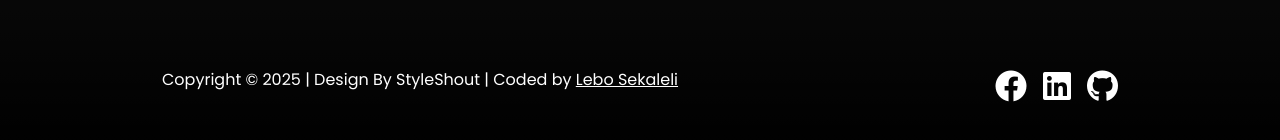
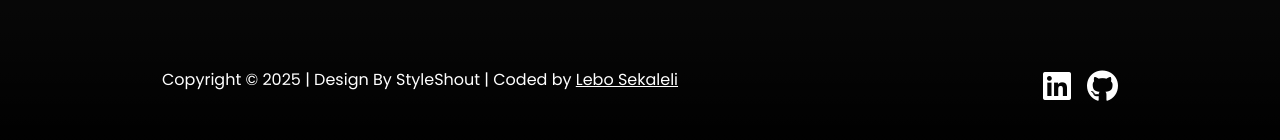
Before and after one commit to lebogang-developer/personal-portfolio-website, a website: page index.html in a window 1280 px wide. Shown: the part 4977-5117 px from the top of the page. Drawn offline with nearby package versions, Linux system fonts and the light colour scheme; files that its build step writes are made by us from their sources.

Commit message:
Footer fix

```diff
--- a/index.html
+++ b/index.html
@@ -405,9 +405,9 @@
             <a href="https://www.linkedin.com/in/lebogang-peter-sekaleli-b89380173" class="text-white" target="_blank"> Lebo Sekaleli</a>
           </p>
           <div class="hstack gap-3">
-            <a href="https://www.facebook.com/profile.php?id=100012410195292" target="_blank">
+            <!-- <a href="https://www.facebook.com/profile.php?id=100012410195292" target="_blank">
               <i class="fab fa-facebook fa-2x text-white"></i>
-            </a>
+            </a> -->
 
             <a class="text-decoration-none" href="https://www.linkedin.com/in/lebogang-peter-sekaleli-b89380173" target="_blank">
               <i class="fab fa-linkedin fa-2x text-white"></i>
```
